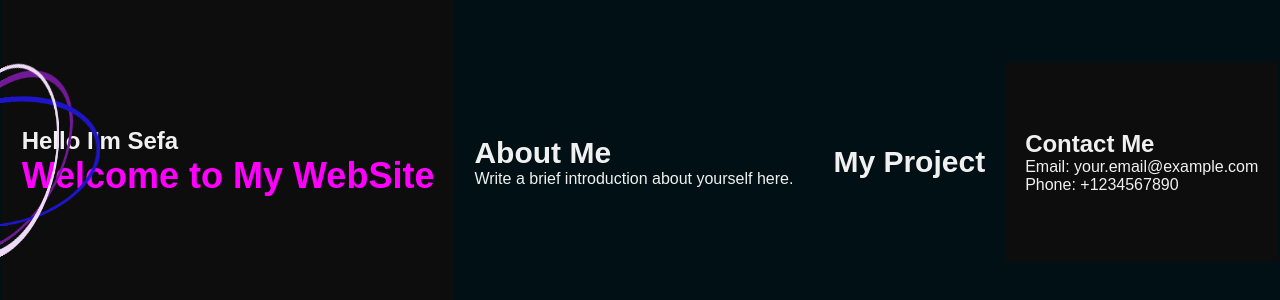
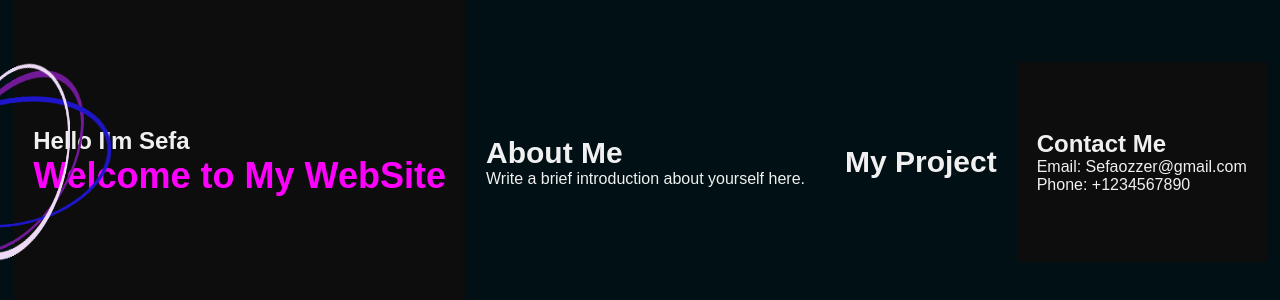
Before and after one commit to sefaozer/Portfolio, a plain HTML site: page index.html in a window 1280 px wide. Shown: the part 238-538 px from the top of the page. Drawn offline with Linux system fonts and the light colour scheme; a script that the page names is missing.

Commit message:
Update index.html

```diff
--- a/index.html
+++ b/index.html
@@ -44,7 +44,7 @@
   <footer id="contact">
     <div class="container">
       <h2>Contact Me</h2>
-      <p>Email: your.email@example.com</p>
+      <p>Email: Sefaozzer@gmail.com</p>
       <p>Phone: +1234567890</p>
       <!-- Add social media links here -->
     </div>
```
